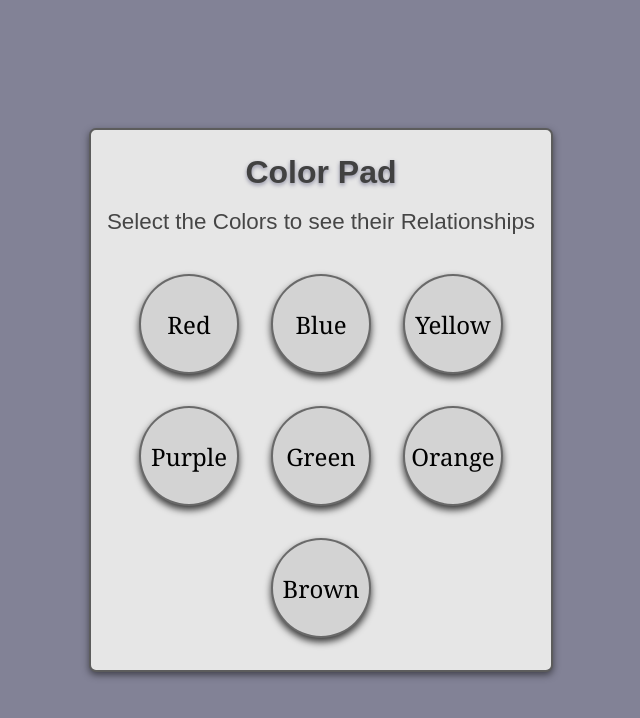
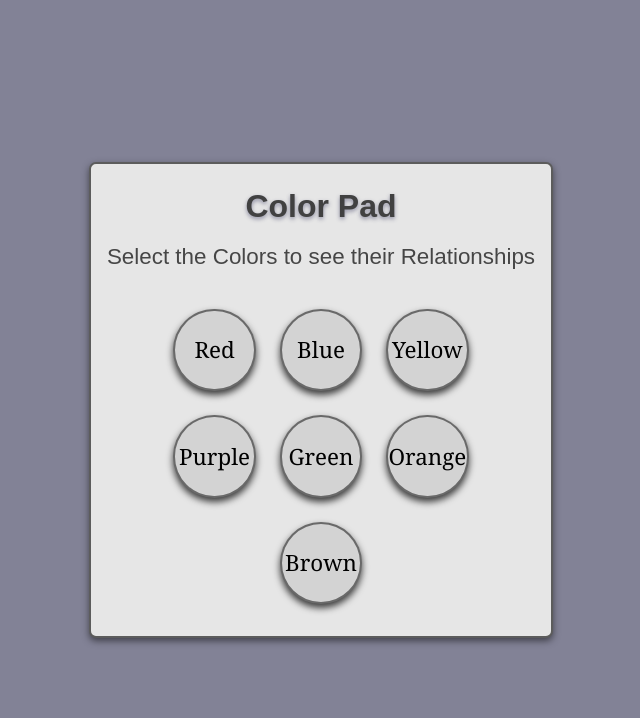
Before and after one commit to Luffy-Montoya/Color-Pad, a React (Vite) app: page / in a window 1280 px wide. Shown: the top 718 px of the page, without its empty margins (319-959 px from the left). Built offline with nearby package versions, Linux system fonts and the light colour scheme.

Commit message:
Update index.css

```diff
--- a/index.css
+++ b/index.css
@@ -24,7 +24,8 @@ header {
     font-weight: bold;
     color: rgb(65,65,65);
     font-family: sans-serif;
-    text-shadow: 0 2px 4px rgb(140,140,160)
+    text-shadow: 0 2px 4px rgb(140,140,160);
+    text-align: center;
 }
 
 h1 {
@@ -33,21 +34,22 @@ h1 {
     font-family: sans-serif;
     color: rgb(70,70,70);
     font-weight: normal;
+    text-align: center;
 }
 
 .buttonsContainer {
     display: flex;
     flex-wrap: wrap;
-    gap: 2em;
-    max-width: 25em;
+    gap: 1.5em;
+    max-width: 20em;
     justify-content: center;
     font-family: Georgia, 'Times New Roman', Times, serif
 }
 
 .buttonsContainer > div{
-    width: 4em;
-    height: 4em;
-    font-size: 1.5rem;
+    width: 3.5em;
+    height: 3.5em;
+    font-size: 1.4rem;
     align-content: center;
     text-align: center;
     border-radius: 50%;
```
